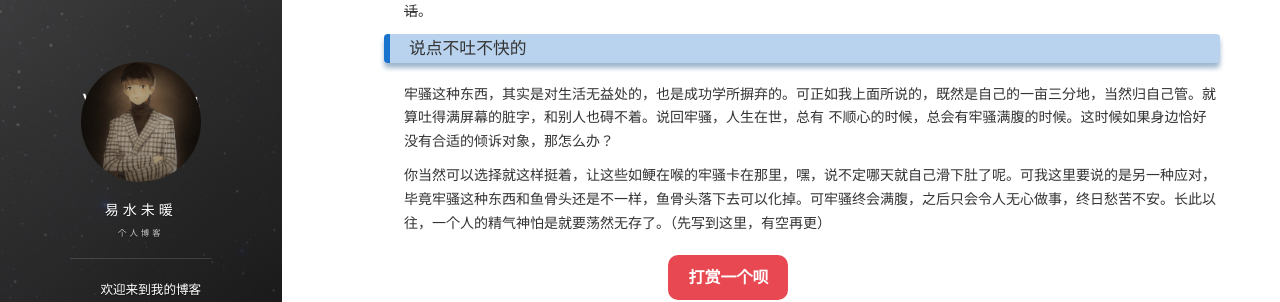
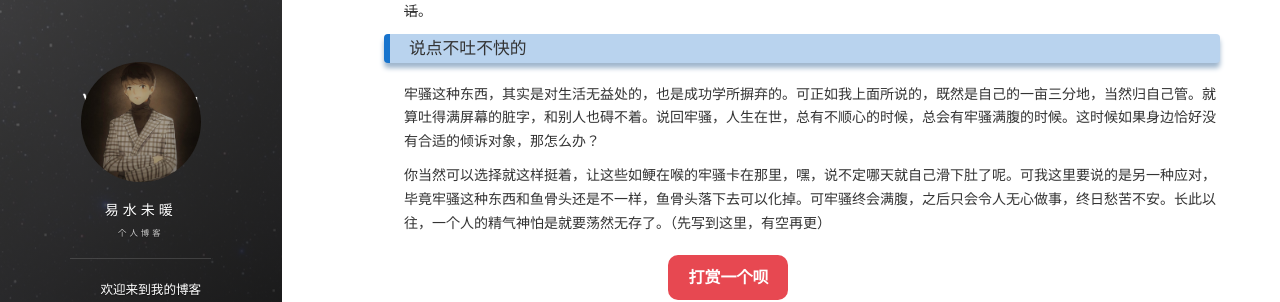
Before and after one commit to Victor-ZWB/Victor-ZWB.github.io, a Jekyll site: the page built from _posts/2017-09-07-第一篇博客.md, in a window 1280 px wide. Shown: the part 226-528 px from the top of the page. Built offline with Jekyll 4.4.1, drawn with Linux system fonts in a browser that asks for light colours; nearby versions of some CDN libraries; comment, search, counter and statistics services are not loaded.

```diff
--- a/_posts/2017-09-07-第一篇博客.md
+++ b/_posts/2017-09-07-第一篇博客.md
@@ -12,7 +12,6 @@ tags: 随笔
 
 ### 说点不吐不快的
 
-   牢骚这种东西，其实是对生活无益处的，也是成功学所摒弃的。可正如我上面所说的，既然是自己的一亩三分地，当然归自己管。就算吐得满屏幕的脏字，和别人也碍不着。说回牢骚，人生在世，总有
-不顺心的时候，总会有牢骚满腹的时候。这时候如果身边恰好没有合适的倾诉对象，那怎么办？
+  牢骚这种东西，其实是对生活无益处的，也是成功学所摒弃的。可正如我上面所说的，既然是自己的一亩三分地，当然归自己管。就算吐得满屏幕的脏字，和别人也碍不着。说回牢骚，人生在世，总有不顺心的时候，总会有牢骚满腹的时候。这时候如果身边恰好没有合适的倾诉对象，那怎么办？
 
-   你当然可以选择就这样挺着，让这些如鲠在喉的牢骚卡在那里，嘿，说不定哪天就自己滑下肚了呢。可我这里要说的是另一种应对，毕竟牢骚这种东西和鱼骨头还是不一样，鱼骨头落下去可以化掉。可牢骚终会满腹，之后只会令人无心做事，终日愁苦不安。长此以往，一个人的精气神怕是就要荡然无存了。（先写到这里，有空再更）
+  你当然可以选择就这样挺着，让这些如鲠在喉的牢骚卡在那里，嘿，说不定哪天就自己滑下肚了呢。可我这里要说的是另一种应对，毕竟牢骚这种东西和鱼骨头还是不一样，鱼骨头落下去可以化掉。可牢骚终会满腹，之后只会令人无心做事，终日愁苦不安。长此以往，一个人的精气神怕是就要荡然无存了。（先写到这里，有空再更）
```
